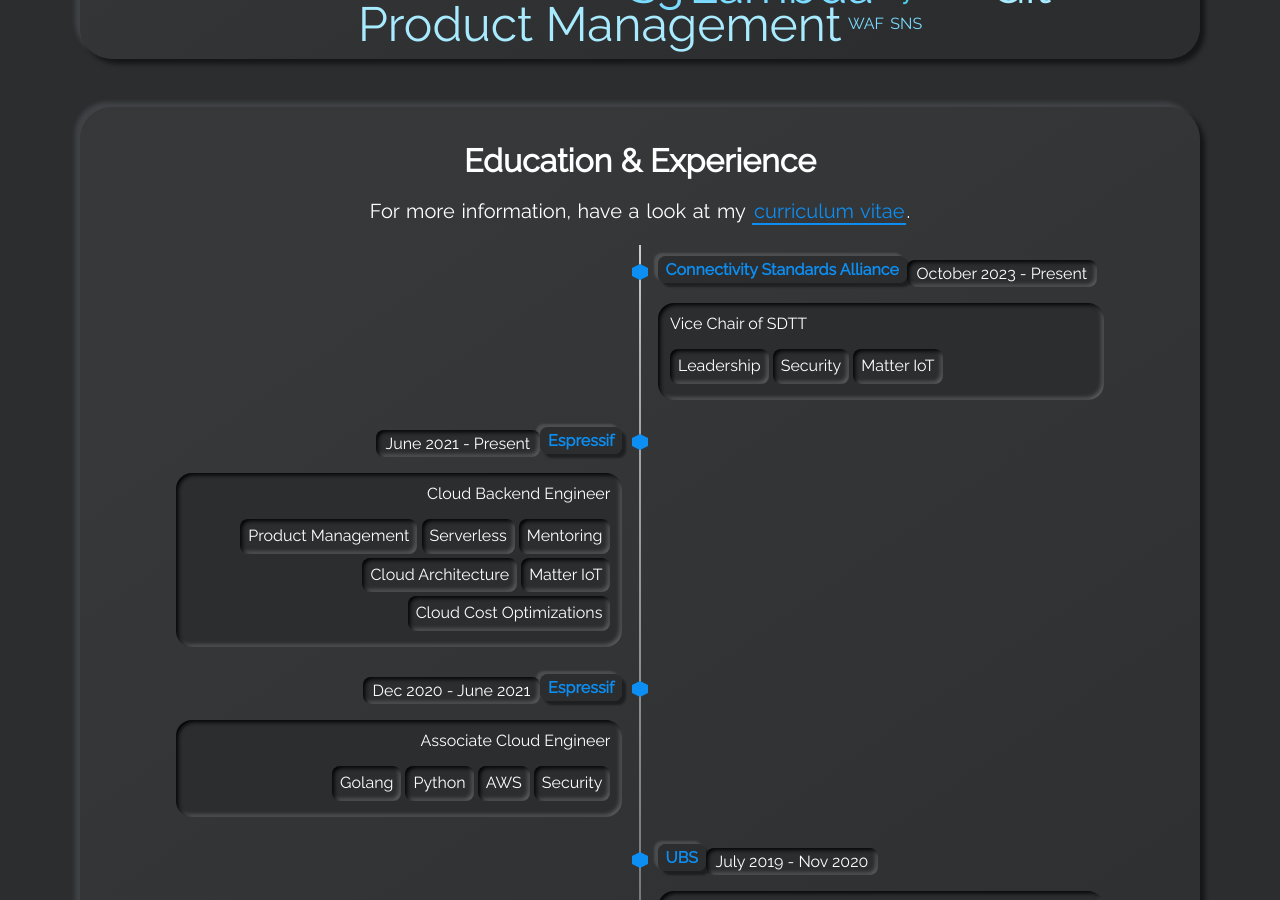
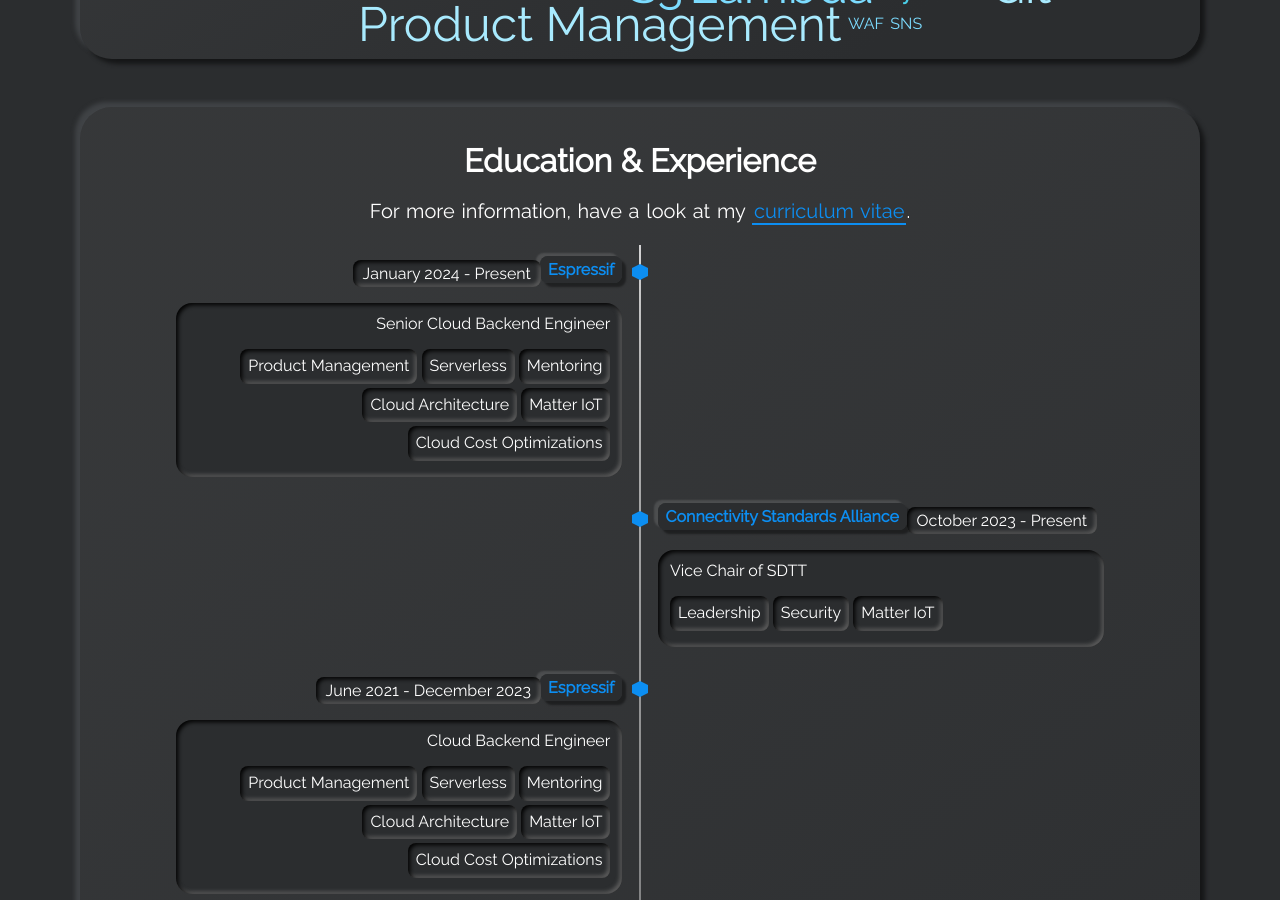
Before and after one commit to deepakumarvu/deepakumarvu.github.io, a Jekyll site: the page built from index.html, in a window 1280 px wide and 900 px high, scrolled down 1833 px. Built offline with Jekyll 4.4.1, drawn with Linux system fonts in a browser that asks for light colours.

Commit message:
Updated my new position

```diff
--- a/_data/timeline.yml
+++ b/_data/timeline.yml
@@ -1,3 +1,16 @@
+- title: Espressif
+  title-url: https://www.espressif.com/
+  date: January 2024 - Present
+  subtitle: Senior Cloud Backend Engineer
+  tags:
+    - tag: Product Management
+    - tag: Serverless
+    - tag: Mentoring
+    - tag: Cloud Architecture
+    - tag: Matter IoT
+    - tag: Cloud Cost Optimizations
+  timeline-side: left
+
 - title: Connectivity Standards Alliance
   title-url: https://csa-iot.org/
   date: October 2023 - Present
@@ -10,7 +23,7 @@
 
 - title: Espressif
   title-url: https://www.espressif.com/
-  date: June 2021 - Present
+  date: June 2021 - December 2023
   subtitle: Cloud Backend Engineer
   tags:
     - tag: Product Management
```
Also changed, not shown: 1 other file.
